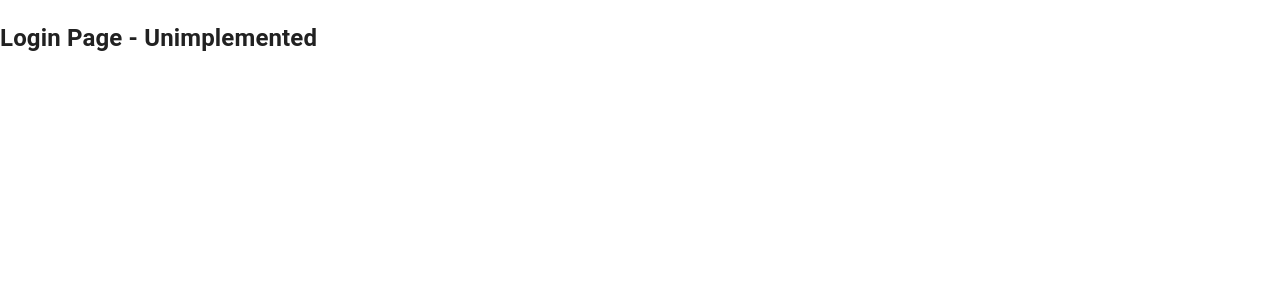
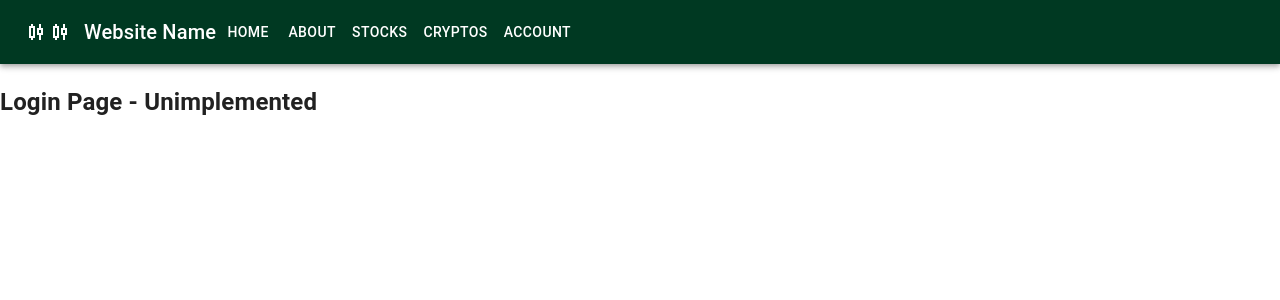
Before and after one commit to zfreiter/Frontend-Final-Project, a React (Vite) app in the folder client/: page / in a window 1280 px wide. Shown: the top 300 px of the page. Built offline with nearby package versions, Linux system fonts and the light colour scheme.

Commit message:
Initial Navbar setup with routes

```diff
--- a/client/package.json
+++ b/client/package.json
@@ -12,6 +12,7 @@
   "dependencies": {
     "@emotion/react": "^11.11.0",
     "@emotion/styled": "^11.11.0",
+    "@mui/icons-material": "^5.11.16",
     "@mui/material": "^5.12.3",
     "react": "^18.2.0",
     "react-dom": "^18.2.0",
--- a/client/src/App.jsx
+++ b/client/src/App.jsx
@@ -8,10 +8,12 @@ import Account from './scenes/Account';
 import NotFound from './scenes/NotFound';
 import Crypto from './scenes/Crypto';
 import Cryptos from './scenes/Cryptos';
+import Navbar from './scenes/Navbar'
 
 function App() {
   return (
     <BrowserRouter>
+      <Navbar />
       <Routes>
         <Route path="/" element={<Login />}></Route>
         <Route path="home" element={<Home />}></Route>
--- a/client/src/scenes/Navbar.jsx
+++ b/client/src/scenes/Navbar.jsx
@@ -1,3 +1,27 @@
+import {AppBar, Toolbar, IconButton, Typography, Stack, Button } from "@mui/material"
+import CandlestickChartOutlinedIcon from '@mui/icons-material/CandlestickChartOutlined';
+import {Outlet, Link } from 'react-router-dom';
+
 export default function Navbar() {
-  return <h2>Navbar - Unimplemented</h2>;
+  return(
+    <AppBar position="static" sx={{backgroundColor: '#003922'}}>
+      <Toolbar>
+        <IconButton size="large" edge="start" color="inherit" aria-label="Candle Stick Logo">
+          <CandlestickChartOutlinedIcon />
+          <CandlestickChartOutlinedIcon />
+        </IconButton>
+        <Typography variant="h6" component="div">
+          Website Name
+        </Typography>
+        <Stack direction="row" sx={{flexgrow:1}}>
+          <Button color="inherit"><Link to="/home" style={{textDecoration: 'none', color: 'inherit'}}>Home</Link></Button>
+          <Button color="inherit"><Link to="/about" style={{textDecoration: 'none', color: 'inherit'}}>About</Link></Button>
+          <Button color="inherit"><Link to="/stocks" style={{textDecoration: 'none', color: 'inherit'}}>stocks</Link></Button>
+          <Button color="inherit"><Link to="/cryptos" style={{textDecoration: 'none', color: 'inherit'}}>Cryptos</Link></Button>
+          <Button color="inherit"><Link to="/account" style={{textDecoration: 'none', color: 'inherit'}}>Account</Link></Button>
+        </Stack>
+      </Toolbar>
+      <Outlet/>
+    </AppBar>
+  );
 }
```
Also changed, not shown: 1 other file (tests, documents, lock files or other folders).
